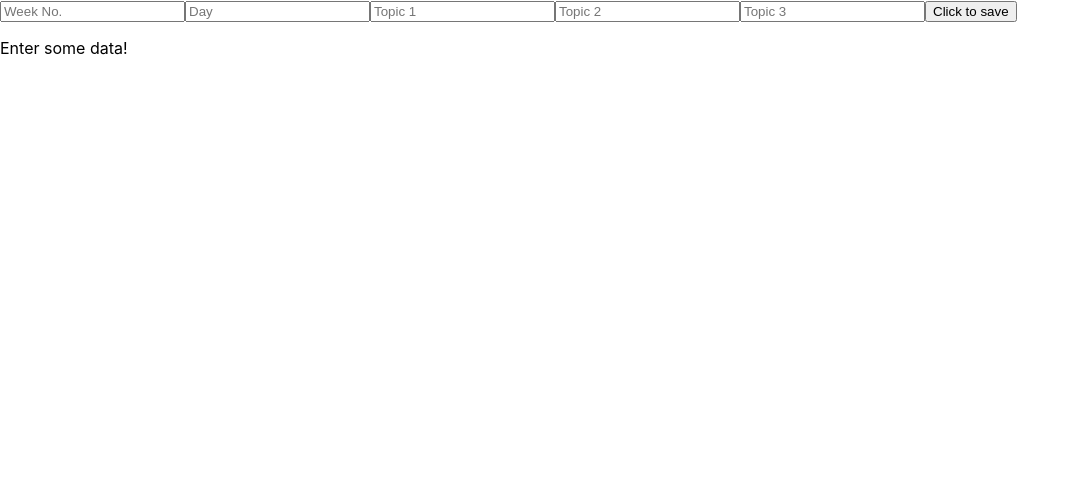
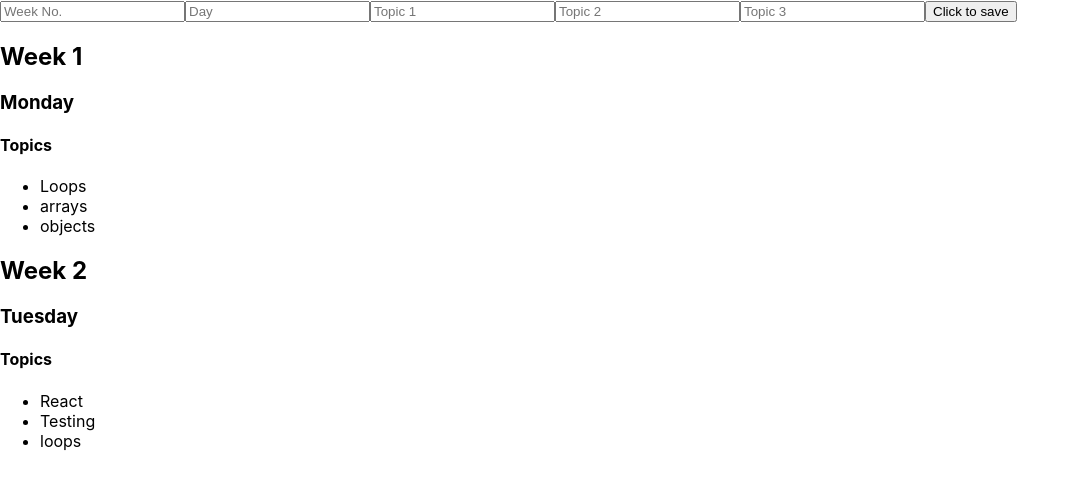
Before and after one commit to SchoolOfCode/bc13_w9_project-frontend-n-s-c-m, a React (Create React App) app: page / in a window 1280 px wide. Shown: the top 486 px of the page, without its empty margins (0-1080 px from the left). Built offline with nearby package versions, Linux system fonts and the light colour scheme.

Commit message:
Created DisplayCard component

```diff
--- a/src/components/App/App.js
+++ b/src/components/App/App.js
@@ -1,33 +1,24 @@
-import './App.css';
-import CreateCard from '../CreateCard/CreateCard';
-import {useState} from "react"
+import "./App.css";
+import CreateCard from "../CreateCard/CreateCard";
+import { useState } from "react";
+import DisplayCard from "../DisplayCard/DisplayCard";
 
+//this is just to help create some cards.
 
 function App() {
-  const [cards,setCards] = useState([])
+	const hardcodeCards = [
+		{ week: 1, day: "Monday", topic: ["Loops", "arrays", "objects"] },
+		{ week: 2, day: "Tuesday", topic: ["React", "Testing", "loops"] },
+	];
+	const [cards, setCards] = useState(hardcodeCards);
 
-  return (
-    <div>
-    <CreateCard cards={cards} setCards={setCards}/>
-    <div>
-      {JSON.stringify(cards) != "[]" ?
-      <>
-      <p>{cards[0].week}</p>
-      <p>{cards[0].day}</p>
-      <p>{cards[0].topic[0]}</p>
-      <p>{cards[0].topic[1]}</p>
-      <p>{cards[0].topic[2]}</p>
-      </>
-      :
-      <> <p>Enter some data!</p></>
-      }
-    </div>
-
-
-
-
-    </div>
-  );
+	return (
+		<div>
+			<CreateCard cards={cards} setCards={setCards} />
+			<DisplayCard cards={cards}></DisplayCard>
+			{console.log(cards)}
+		</div>
+	);
 }
 
 export default App;
@@ -35,3 +26,22 @@ export default App;
 //plan:
 //1.design object with data (for now)
 //2.
+
+/*
+div>
+				{JSON.stringify(cards) != "[]" ? (
+					<>
+						<p>{cards[0].week}</p>
+						<p>{cards[0].day}</p>
+						<p>{cards[0].topic[0]}</p>
+						<p>{cards[0].topic[1]}</p>
+						<p>{cards[0].topic[2]}</p>
+					</>
+				) : (
+					<>
+						{" "}
+						<p>Enter some data!</p>
+					</>
+				)}
+			</div>
+      */
--- a/src/components/DisplayCard/DisplayCard.js
+++ b/src/components/DisplayCard/DisplayCard.js
@@ -0,0 +1,18 @@
+function DisplayCard({ cards }) {
+	return cards.map((card) => {
+		return (
+			<div>
+				<h2>Week {card.week}</h2>
+				<h3>{card.day}</h3>
+				<h4>Topics</h4>
+				<ul>
+					{card.topic.map((topic) => {
+						return <li>{topic}</li>;
+					})}
+				</ul>
+			</div>
+		);
+	});
+}
+
+export default DisplayCard;
```
